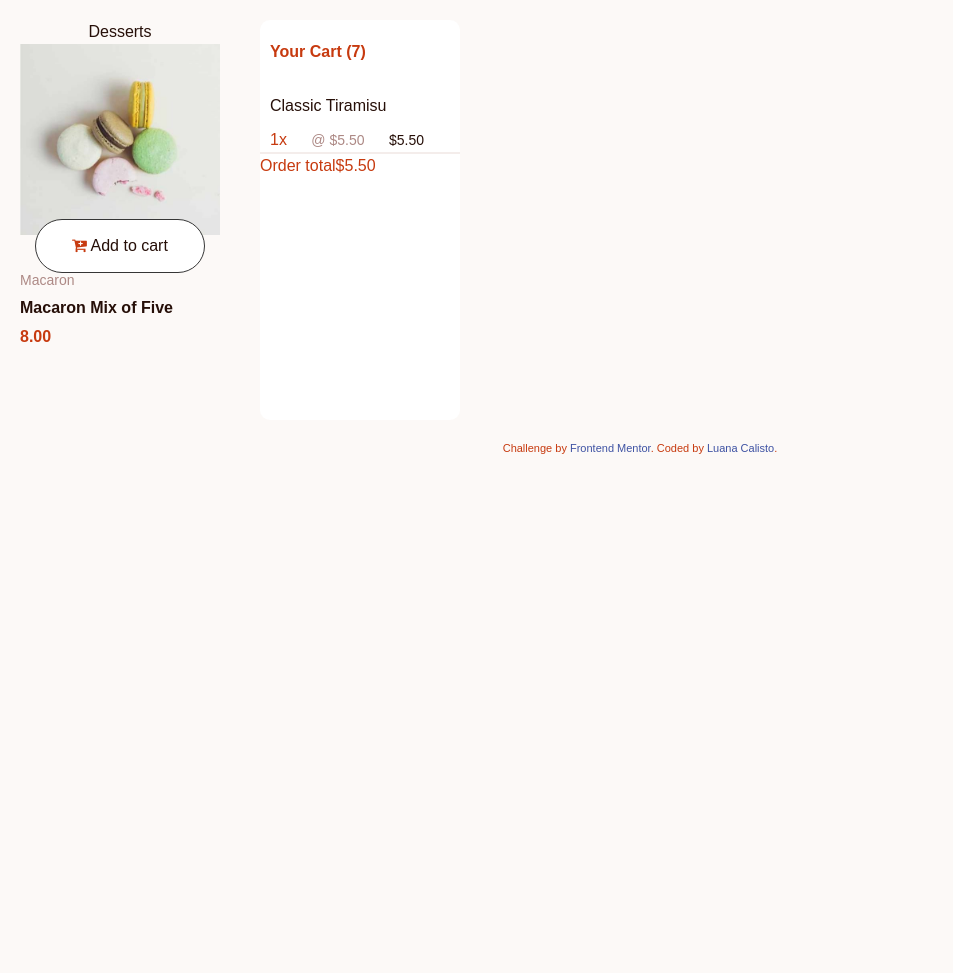
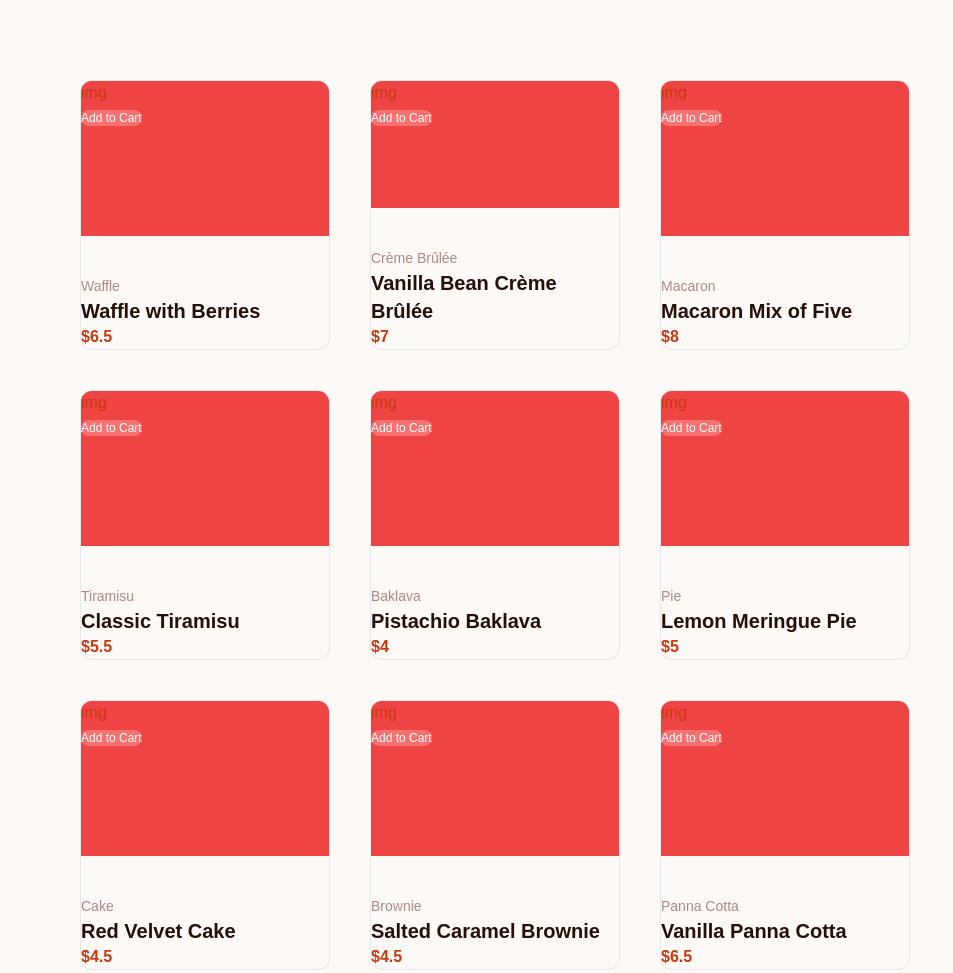
Before and after one commit to Calistofolio/restaurant-menu, a website built with Vite: page index.html in a window 1280 px wide. Shown: the top 973 px of the page, without its empty margins (0-953 px from the left). Before the commit the page ends 800 px from the top, so only its background shows below. Built offline with nearby package versions, Linux system fonts and the light colour scheme; files whose address does not match are found by name.

Commit message:
dynamic html

```diff
--- a/index.html
+++ b/index.html
@@ -9,11 +9,8 @@
       href="https://cdnjs.cloudflare.com/ajax/libs/font-awesome/4.7.0/css/font-awesome.min.css"
     />
 
-    <script src="src/app.ts"></script>
+  <title>Product list with cart</title>
 
-  <title>Frontend Mentor | Product list with cart</title>
-
-  <!-- Feel free to remove these styles or customise in your own stylesheet 👍 -->
   <style>
     .attribution { font-size: 11px; text-align: center; }
     .attribution a { color: hsl(228, 45%, 44%); }
@@ -21,6 +18,15 @@
 </head>
 <body>
 
+  <main class="p-20 flex justify-between">
+    <ul id="product-list" class="grid grid-cols-3 gap-10">
+
+    </ul>
+
+  </main>
+
+  <script type="module" src="./src/app.ts"></script>
+<!--
   <div class="flex">
   <div class="product-container">
     <div><h1>Desserts</h1></div>
@@ -34,9 +40,9 @@
       <span class="product-name">Macaron Mix of Five</span>
       <span class="product-price">8.00</span>
     </div>
- </div>
+ </div> -->
 
- <div class="your-cart">
+ <!-- <div class="your-cart">
     <div class="cart-count"><h2>Your Cart (7)</h2></div>
     <div class="products-in-cart">
       <div class="product-name-cart">Classic Tiramisu</div>
@@ -48,7 +54,7 @@
       <div>Order total</div>
       <h2>$5.50</h2>
     </div>
-</div>
+</div> -->
 </div>
 
 
--- a/src/entities/product.ts
+++ b/src/entities/product.ts
@@ -31,29 +31,37 @@ export class Product{
     }
 
 
+    public get productName(){
+        return this._productName;
+    }
+
+
+
 
 
     toHtml(){
-        const productContainer = document.getElementById("container")
+        const productContainer = document.getElementById("product-list")
 
         if (!productContainer) return;
 
         const productHtml = document.createElement("li");
         productHtml.id = this._id;
 
-        productHtml.innerHTML = `<div class="product-container">
-    <div><h1>Desserts</h1></div>
-    <div class="product-img">
-      <img title= "Product Image" src="/assets/images/image-macaron-desktop.jpg" alt="">
-      <div class="cart-button" id = "add-to-cart" onclick="addToCart()"><i class="fa fa-cart-plus"></i>  Add to cart</div>
-    </div>
+        productHtml.innerHTML = `
+        <div class="rounded-xl overflow-hidden flex flex-col border h-[270px] w-[250px]">
+          <div class="mb-10 relative h-full bg-red-500">
+            <div class="">img</div>
+            <button id="button-add-to-cart" type="button" class="button rounded-lg text-white font-medium text-xs bg-red-400">Add to
+              Cart</button>
+          </div>
 
-    <div Class="product-information">
-      <span class="product-category">Macaron</span>
-      <span class="product-name">Macaron Mix of Five</span>
-      <span class="product-price">8.00</span>
-    </div>
- </div>`;
+          <div class="flex flex-col">
+            <span class="product-category">${this._productCategory}</span>
+            <span class="product-name text-xl font-medium">${this._productName}</span>
+            <span class="product-price">$${this._productPrice}</span>
+          </div>
+        </div>
+    `;
 
     const addToCartBttn = document.querySelector("#add-to-cart");
     const cart = new ShoppingCart();
--- a/src/style/index.scss
+++ b/src/style/index.scss
@@ -65,8 +65,6 @@ body{
     margin-top: 35px;
 }
 
-
-
 .product-img img{
     align-self: center;
     border-radius: 10px;
@@ -74,19 +72,19 @@ body{
 
 }
 
-.cart-button{
-    border: 1px, rgb(54, 54, 54), solid;
-    color: hsl(14, 65%, 9%);;
-    border-radius: 50px;
-    background-color: white;
-    padding: 14px 35px;
-    transform: translate(-50%);
-    width: 170px;
-    position: absolute;
-    top: 175px;
-    cursor: pointer;
-    display: inline-block;
-}
+// .cart-button{
+//     border: 1px, rgb(54, 54, 54), solid;
+//     color: hsl(14, 65%, 9%);;
+//     border-radius: 50px;
+//     background-color: white;
+//     padding: 14px 35px;
+//     transform: translate(-50%);
+//     width: 170px;
+//     position: absolute;
+//     top: 175px;
+//     cursor: pointer;
+//     display: inline-block;
+// }
 
 .product-container h1, .product-name-cart, .order-total h2{
     color: $font-color-secondary;
```
Also changed, not shown: 1 other file.
